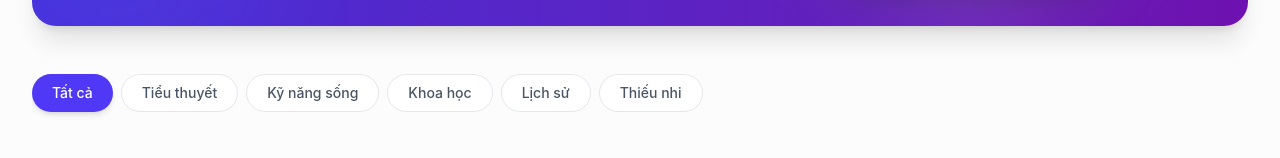
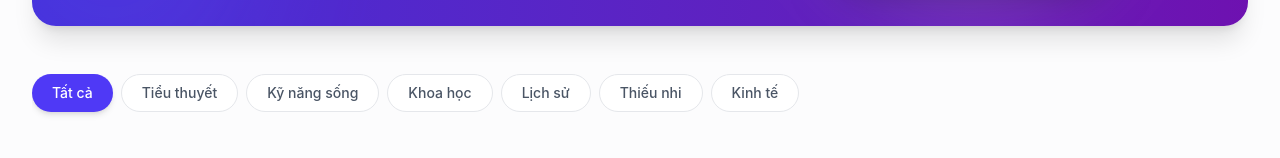
Before and after one commit to thuviennotion-web/ebook-web_ver1, a React (Vite) app: page / in a window 1280 px wide. Shown: the part 582-740 px from the top of the page. Built offline with nearby package versions, Linux system fonts and the light colour scheme.

Commit message:
Update App.jsx

```diff
--- a/src/App.jsx
+++ b/src/App.jsx
@@ -6,7 +6,7 @@ import {
 } from 'lucide-react';
 
 // --- MOCK DATA ---
-const CATEGORIES = ["Tất cả", "Tiểu thuyết", "Kỹ năng sống", "Khoa học", "Lịch sử", "Thiếu nhi"];
+const CATEGORIES = ["Tất cả", "Tiểu thuyết", "Kỹ năng sống", "Khoa học", "Lịch sử", "Thiếu nhi", "Kinh tế"];
 
 const MOCK_BOOKS = [
   {
@@ -25,7 +25,7 @@ const MOCK_BOOKS = [
     pages: 480,
     epubLink: "https://drive.google.com/open?id=1Tpz-Qhb29H6IFAdLnl6d8Ywwb45NTgRA&usp=drive_fs",
     pdfLink: "https://drive.google.com/open?id=17EBuhml0L1HsAgoO0jRFT_8Y1xXvjyHt&usp=drive_fs", // Link dùng để tải về
-    pdfPreviewLink: "https://drive.google.com/file/d/1WLhzZP1O0UVNAHMGajyc9WKsLJSqHdvk/view?usp=sharing", // Link dùng cho bản xem trước (đọc thử)
+    pdfPreviewLink: "https://drive.google.com/open?id=1WLhzZP1O0UVNAHMGajyc9WKsLJSqHdvk&usp=drive_fs", // Link dùng cho bản xem trước (đọc thử)
     shopeeLink: "https://s.shopee.vn/60L7wsDqsh",
     cover: "https://github.com/user-attachments/assets/0c2cd8a2-ada9-45dd-9315-ea7dbcf6e82f?q=80&w=800&auto=format&fit=crop",
     synopsis: "Cuộc chiến vi mạch được xem là biên niên sử về cuộc chiến kéo dài hàng thập niên để kiểm soát thứ đang nổi lên là tài nguyên quan trọng nhất nhưng lại khan hiếm: công nghệ vi mạch.",
@@ -623,22 +623,8 @@ const DetailItem = ({ label, value }) => (
 const ReaderView = ({ book, onBack }) => {
   if (!book) return null;
 
-  // Sử dụng link đọc thử (nếu không có thì dùng link tải PDF làm mặc định)
+  // Sử dụng trực tiếp link đọc thử bạn đã cấp mà không cần qua chuyển đổi
   const targetPdfLink = book.pdfPreviewLink || book.pdfLink;
-
-  // Hàm chuyển đổi link Google Drive từ view/open sang dạng embed (preview)
-  const getEmbedLink = (url) => {
-    if (!url) return '';
-    if (url.includes('drive.google.com')) {
-      const idMatch = url.match(/id=([^&]+)/);
-      if (idMatch && idMatch[1]) {
-        return `https://drive.google.com/file/d/${idMatch[1]}/preview`;
-      }
-    }
-    return url;
-  };
-
-  const embedUrl = getEmbedLink(targetPdfLink);
 
   return (
     <div className="fixed inset-0 z-50 flex flex-col bg-gray-100">
@@ -673,9 +659,9 @@ const ReaderView = ({ book, onBack }) => {
 
       {/* PDF Viewer Area (iframe) */}
       <div className="flex-1 w-full bg-gray-200 relative">
-        {embedUrl && embedUrl.includes('drive.google.com') ? (
+        {targetPdfLink ? (
           <iframe
-            src={embedUrl}
+            src={targetPdfLink}
             className="w-full h-full border-none"
             title={`PDF Preview of ${book.title}`}
             allow="autoplay"
```
